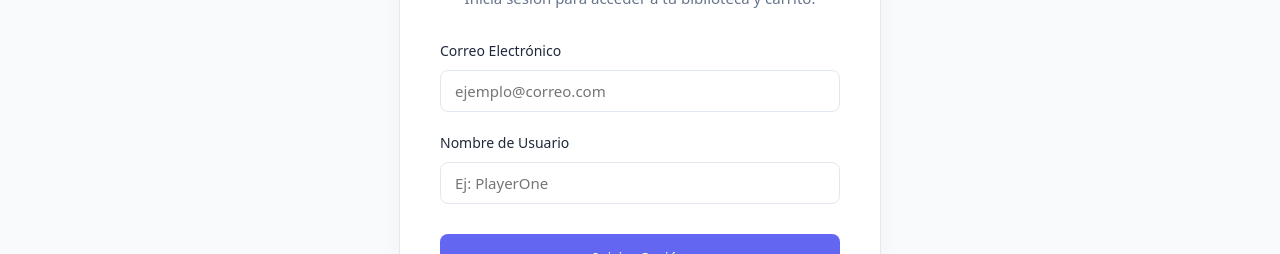
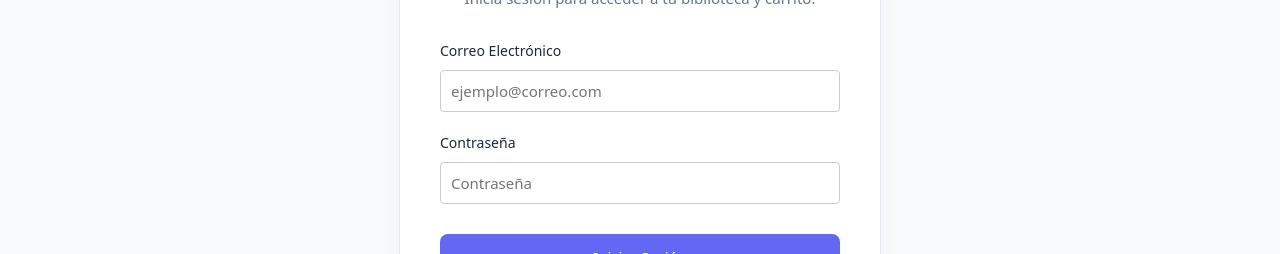
Before and after one commit to Anhiielo/PWProyecto, a React (Vite) app: page /login in a window 1280 px wide. Shown: the part 275-529 px from the top of the page. Built offline with nearby package versions, Linux system fonts and the light colour scheme.

Commit message:
AvancePro

```diff
--- a/src/App.css
+++ b/src/App.css
@@ -1,13 +1,9 @@
-/* ==================================
-   App.css - Clean UI Style
-   (Elegante, funcional, amigable)
-   ================================== */
 
 .home-container {
   padding: 40px 20px;
 }
 
-/* 1. Hero Section */
+
 .hero-section {
   background-color: var(--surface-color);
   border: 1px solid var(--border-color);
@@ -15,7 +11,7 @@
   padding: 60px 40px;
   text-align: center;
   margin-bottom: 40px;
-  box-shadow: 0 4px 6px -1px rgba(0, 0, 0, 0.05); /* Sombra MUY sutil para separar del fondo gris */
+  box-shadow: 0 4px 6px -1px rgba(0, 0, 0, 0.05);
 }
 
 .hero-content h1 {
@@ -35,7 +31,7 @@
   padding: 14px 32px;
 }
 
-/* 2. Barra de Búsqueda de Productos */
+
 .home-search-bar {
   background-color: var(--surface-color);
   padding: 20px;
@@ -50,7 +46,7 @@
   flex-grow: 1;
 }
 
-/* 3. Secciones Generales */
+
 .promo-section, .categories-section {
   margin-bottom: 50px;
 }
@@ -62,21 +58,21 @@
   border-bottom: 2px solid var(--border-color);
 }
 
-/* Grilla de Juegos */
+
 .games-grid {
   display: grid;
   grid-template-columns: repeat(auto-fill, minmax(240px, 1fr));
   gap: 24px;
 }
 
-/* Tarjeta de Producto Elegante */
+
 .game-card-simple {
   background-color: var(--surface-color);
   border: 1px solid var(--border-color);
   border-radius: var(--border-radius);
   display: flex;
   flex-direction: column;
-  overflow: hidden; /* Para que la imagen respete el border-radius */
+  overflow: hidden;
   transition: transform 0.2s ease, border-color 0.2s ease;
 }
 
@@ -134,7 +130,7 @@
   border-radius: 6px;
 }
 
-/* Categorías rápidas */
+
 .categories-grid {
   display: grid;
   grid-template-columns: repeat(auto-fit, minmax(200px, 1fr));
@@ -148,7 +144,7 @@
   padding: 30px 20px;
   border-radius: var(--border-radius);
   border: 1px solid var(--border-color);
-  border-bottom: 4px solid var(--border-color); /* Un borde inferior más grueso para el acento */
+  border-bottom: 4px solid var(--border-color);
   transition: transform 0.2s ease, border-color 0.2s ease, box-shadow 0.2s ease;
 }
 
@@ -163,28 +159,28 @@
   font-size: 18px;
 }
 
-/* Colores de Plataformas */
+
 .platform-pc {
-  border-bottom-color: #1a202c !important; /* Gris oscuro/Negro para PC */
+  border-bottom-color: #1a202c !important;
 }
 .platform-pc:hover { border-color: #1a202c; }
 
 .platform-ps5, .platform-ps {
-  border-bottom-color: #00439c !important; /* Azul PlayStation */
+  border-bottom-color: #00439c !important;
 }
 .platform-ps5:hover, .platform-ps:hover { border-color: #00439c; }
 
 .platform-xbox {
-  border-bottom-color: #107c10 !important; /* Verde Xbox */
+  border-bottom-color: #107c10 !important;
 }
 .platform-xbox:hover { border-color: #107c10; }
 
 .platform-switch {
-  border-bottom-color: #e60012 !important; /* Rojo Nintendo */
+  border-bottom-color: #e60012 !important;
 }
 .platform-switch:hover { border-color: #e60012; }
 
-/* Tags de plataforma en las tarjetas de juego */
+
 .game-card-platform {
   border-radius: 4px;
   display: inline-block;
--- a/src/App.jsx
+++ b/src/App.jsx
@@ -6,24 +6,23 @@ import Home from './pages/Home';
 import Catalog from './pages/Catalog';
 import Cart from './pages/Cart';
 import Library from './pages/Library';
-import Login from './pages/Login'; // Importamos el login
+import Login from './pages/Login';
 
 const App = () => {
-  // 1. Estado del usuario logueado
+
   const [currentUser, setCurrentUser] = useState(() => window.localStorage.getItem('pekeys-user') || null);
 
   const [cart, setCart] = useState([]);
   const [purchasedKeys, setPurchasedKeys] = useState([]);
 
-  // 2. Cargar datos específicos del usuario cuando inicia sesión
+
   useEffect(() => {
     if (currentUser) {
       window.localStorage.setItem('pekeys-user', currentUser);
 
       const savedCart = window.localStorage.getItem(`pekeys-cart-${currentUser}`);
       const savedLibrary = window.localStorage.getItem(`pekeys-library-${currentUser}`);
-
-      setCart(savedCart ? JSON.parse(savedCart) : []);
+      setCart (savedCart ? JSON.parse(savedCart) : []);
       setPurchasedKeys(savedLibrary ? JSON.parse(savedLibrary) : []);
     } else {
       window.localStorage.removeItem('pekeys-user');
@@ -32,14 +31,14 @@ const App = () => {
     }
   }, [currentUser]);
 
-  // 3. Guardar el carrito en tiempo real, separado por usuario
+
   useEffect(() => {
     if (currentUser) {
       window.localStorage.setItem(`pekeys-cart-${currentUser}`, JSON.stringify(cart));
     }
   }, [cart, currentUser]);
 
-  // 4. Guardar la biblioteca en tiempo real, separada por usuario
+
   useEffect(() => {
     if (currentUser) {
       window.localStorage.setItem(`pekeys-library-${currentUser}`, JSON.stringify(purchasedKeys));
@@ -64,19 +63,19 @@ const App = () => {
         <Route path="/" element={<Home />} />
         <Route path="/login" element={<Login onLogin={handleLogin} />} />
 
-        {/* Pasamos currentUser al catálogo para validar compras */}
+
         <Route path="/catalog" element={<Catalog onAdd={addToCart} currentUser={currentUser} />} />
 
         <Route path="/cart" element={
           currentUser
             ? <Cart cartItems={cart} onRemove={removeFromCart} onClear={clearCart} onCompletePurchase={addPurchasedKeys} />
-            : <Navigate to="/login" /> // Protegemos la ruta
+            : <Navigate to="/login" />
         } />
 
         <Route path="/library" element={
           currentUser
             ? <Library purchasedKeys={purchasedKeys} />
-            : <Navigate to="/login" /> // Protegemos la ruta
+            : <Navigate to="/login" />
         } />
       </Routes>
     </BrowserRouter>
--- a/src/index.css
+++ b/src/index.css
@@ -1,12 +1,12 @@
 :root {
-  --primary-color: #6366f1; /* Un color Indigo moderno y suave */
+  --primary-color: #6366f1;
   --primary-hover: #4f46e5;
-  --bg-color: #f8fafc; /* Fondo gris/azulado muy suave */
-  --surface-color: #ffffff; /* Color para tarjetas y contenedores */
+  --bg-color: #f8fafc;
+  --surface-color: #ffffff;
   --text-main: #1e293b;
   --text-muted: #64748b;
   --border-color: #e2e8f0;
-  --border-radius: 8px; /* Bordes redondeados sutiles */
+  --border-radius: 8px;
   --font-family: system-ui, -apple-system, 'Segoe UI', Roboto, Helvetica, Arial, sans-serif;
 }
 
@@ -39,7 +39,6 @@ p {
   color: var(--text-muted);
 }
 
-/* Formularios y Botones Limpios */
 input, select {
   font-family: var(--font-family);
   border: 1px solid var(--border-color);
@@ -65,7 +64,7 @@ button {
   padding: 10px 20px;
   font-weight: 500;
   font-size: 15px;
-  transition: background-color 0.2s ease; /* Transición sutil y elegante */
+  transition: background-color 0.2s ease;
 }
 
 button:hover {
@@ -81,7 +80,7 @@ a:hover {
   text-decoration: underline;
 }
 
-/* Clases de utilidad */
+
 .btn-secondary {
   background-color: #f1f5f9;
   color: var(--text-main);
--- a/src/pages/Cart.jsx
+++ b/src/pages/Cart.jsx
@@ -12,7 +12,7 @@ const Cart = ({ cartItems, onRemove, onClear, onCompletePurchase }) => {
     setIsProcessing(true);
 
     setTimeout(() => {
-      // Generamos las keys para cada juego comprado en esta sesión
+
       const itemsWithKeys = cartItems.map(item => {
         const randomKey = Math.random().toString(36).substring(2, 10).toUpperCase();
         return {
@@ -23,7 +23,7 @@ const Cart = ({ cartItems, onRemove, onClear, onCompletePurchase }) => {
       });
 
       setNewKeys(itemsWithKeys);
-      onCompletePurchase(itemsWithKeys); // Envía los datos a App.jsx para guardarlos en localStorage
+      onCompletePurchase(itemsWithKeys);
       onClear();
       setIsProcessing(false);
       setPurchaseComplete(true);
--- a/src/pages/Catalog.jsx
+++ b/src/pages/Catalog.jsx
@@ -9,7 +9,7 @@ const Catalog = ({ onAdd, currentUser }) => {
 
   const navigate = useNavigate();
 
-  // Lógica de filtrado combinado
+
   const filteredGames = gamesMock.filter(game => {
     const matchPlatform = filterPlatform === 'all' || game.platform === filterPlatform;
     const matchMin = minPrice === '' || game.price >= parseFloat(minPrice);
@@ -98,7 +98,7 @@ const Catalog = ({ onAdd, currentUser }) => {
           </button>
         </aside>
 
-        {/* CUADRÍCULA DE JUEGOS */}
+
         <section className="games-grid" style={{ flex: 3 }}>
           {filteredGames.length === 0 ? (
             <div style={{ padding: '40px', textAlign: 'center', background: 'var(--surface-color)', borderRadius: 'var(--border-radius)', border: '1px solid var(--border-color)' }}>
--- a/src/pages/Login.jsx
+++ b/src/pages/Login.jsx
@@ -2,15 +2,18 @@ import { useState } from 'react';
 import { useNavigate } from 'react-router-dom';
 
 const Login = ({ onLogin }) => {
-  const [username, setUsername] = useState('');
-  const [email, setEmail] = useState(''); // Añadido estado para correo
+
+  const [email, setEmail] = useState('');
+  const [password, setPassword] = useState('');
   const navigate = useNavigate();
 
   const handleSubmit = (e) => {
     e.preventDefault();
-    if (username.trim() !== '') {
-      onLogin(username); // Seguimos pasando el nombre para mostrarlo en el NavBar
-      navigate('/'); // Redirección a la raíz
+
+    if (email.trim() !== '' && password.trim() !== '') {
+      const username = email.split('@')[0];
+      onLogin(username);
+      navigate('/');
     }
   };
 
@@ -52,25 +55,26 @@ const Login = ({ onLogin }) => {
               placeholder="ejemplo@correo.com"
               value={email}
               onChange={(e) => setEmail(e.target.value)}
-              style={{ width: '100%', boxSizing: 'border-box' }}
+              style={{ width: '100%', boxSizing: 'border-box', padding: '10px', borderRadius: '4px', border: '1px solid #ccc' }}
+              required
             />
           </div>
 
           <div style={{ textAlign: 'left' }}>
             <label style={{ display: 'block', marginBottom: '8px', fontSize: '14px', fontWeight: '500', color: 'var(--text-main)' }}>
-              Nombre de Usuario
+              Contraseña
             </label>
             <input
-              type="text"
-              placeholder="Ej: PlayerOne"
-              value={username}
-              onChange={(e) => setUsername(e.target.value)}
-              style={{ width: '100%', boxSizing: 'border-box' }}
+              type="password"
+              placeholder="Contraseña"
+              value={password}
+              onChange={(e) => setPassword(e.target.value)}
+              style={{ width: '100%', boxSizing: 'border-box', padding: '10px', borderRadius: '4px', border: '1px solid #ccc' }}
               required
             />
           </div>
 
-          <button type="submit" style={{ marginTop: '10px', width: '100%', padding: '12px' }}>
+          <button type="submit" style={{ marginTop: '10px', width: '100%', padding: '12px', cursor: 'pointer' }}>
             Iniciar Sesión
           </button>
 
```
Also changed, not shown: src/pages/Home.jsx (+5 -8 lines).
